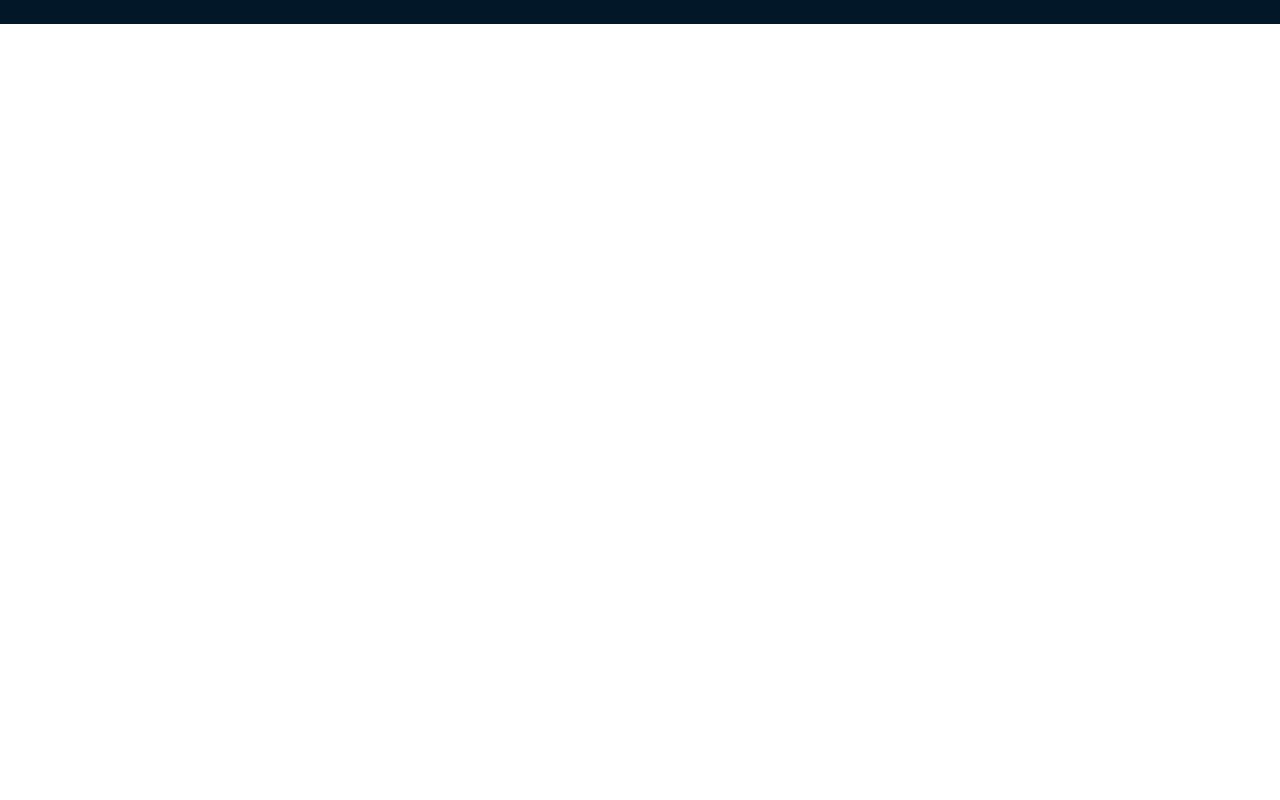
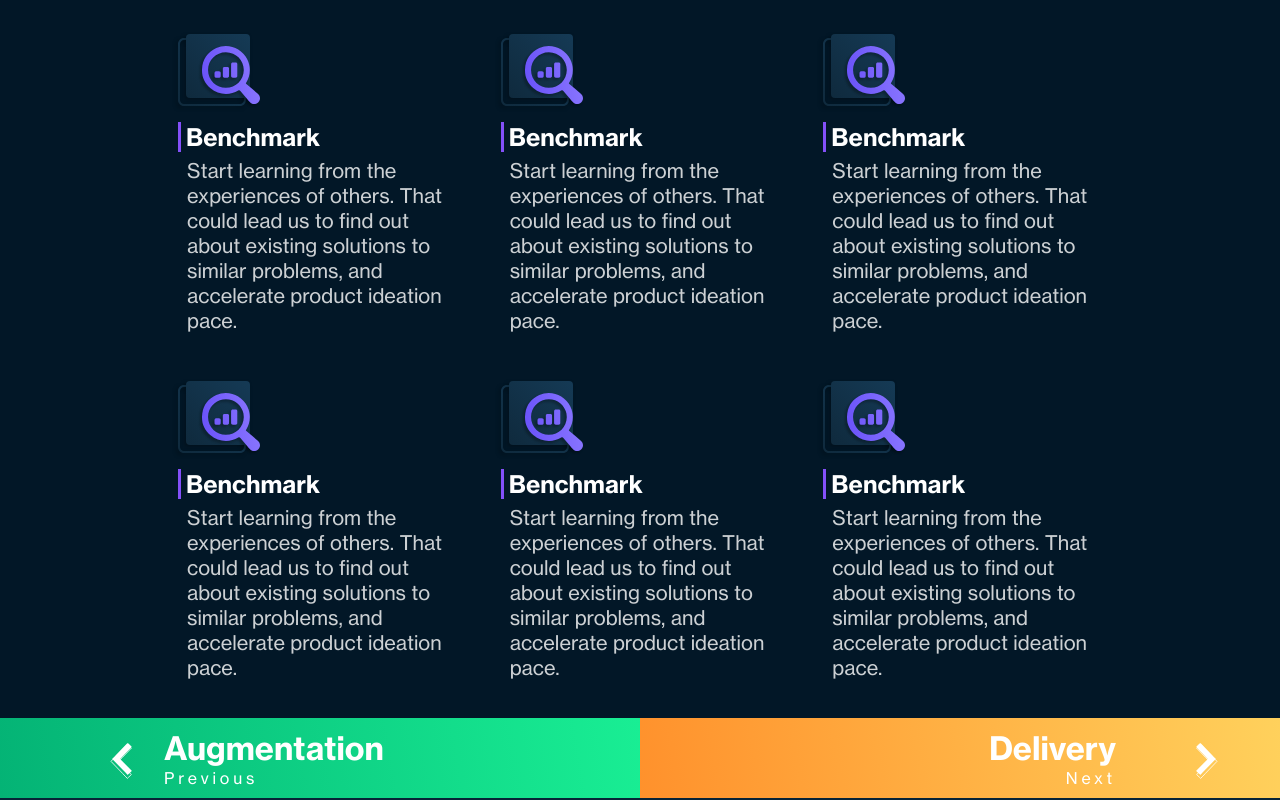
Before and after one commit to alexandreohara/brainn-lp, a React (Create React App) app: page /services/storming in a window 1280 px wide. Shown: the part 860-1660 px from the top of the page. Before the commit the page ends 884 px from the top, so only its background shows below. Built offline with nearby package versions, Linux system fonts and the light colour scheme; a small style sheet from the web is missing.

Commit message:
Add services aspects, navbuttons and footer

```diff
--- a/src/components/ServiceAspect.tsx
+++ b/src/components/ServiceAspect.tsx
@@ -12,7 +12,6 @@ interface ServiceAspectProps {
 
 const StyledServiceAspect = styled.div`
   padding: 8px;
-  max-width: 21vw;
 `;
 
 const StyledTitleWithLeftBorder = styled.div.attrs((props: any) => ({
--- a/src/components/ServiceNavButton.tsx
+++ b/src/components/ServiceNavButton.tsx
@@ -66,9 +66,7 @@ export const ServiceNavButton = (props: ServiceNavButtonProps) => {
               </StyledNextContent>
             </Col>
             <Col xs={3}>
-              <div>
-                <StyledNextImg src={RightArrow} />
-              </div>
+              <StyledNextImg src={RightArrow} />
             </Col>
           </>
         ) : (
--- a/src/pages/Storming.tsx
+++ b/src/pages/Storming.tsx
@@ -3,10 +3,18 @@ import React from 'react';
 import { Col, Row } from 'react-flexbox-grid';
 import styled from 'styled-components';
 import Storming from 'assets/images/Storming.svg';
+import { ServiceAspect } from 'components/ServiceAspect';
+import BenchmarkIcon from 'assets/icons/BenchmarkIcon.svg';
+import { Footer } from 'components/Footer';
+import { ServiceNavButton } from 'components/ServiceNavButton';
 
 const StyledHeader = styled.div`
   background: ${Gradients.lightBlue};
   padding: 0 164px;
+
+  @media (max-width: 767px) {
+    padding: 0 20px;
+  }
 `;
 
 const StyledServices = styled.div`
@@ -33,15 +41,16 @@ const StyledStormingShadow = styled.div`
 `;
 
 const StyledHeaderText = styled.div`
-  /* width: fit-content;
-  margin-left: auto;
-  margin-right: auto; */
   margin-bottom: 32px;
 `;
 
 const StyledContentWrapper = styled.div`
   background-color: ${Colors.black};
   padding: 0 164px;
+
+  @media (max-width: 767px) {
+    padding: 0 20px;
+  }
 `;
 
 const StyledPhrase = styled.div`
@@ -75,6 +84,22 @@ const StyledHowWeDoShadow = styled.div`
   left: 6px;
 `;
 
+const StyledServiceAspect = styled(Col)`
+  margin-bottom: 30px;
+`;
+
+const StyledFooterWrapper = styled.div`
+  background-color: #072337;
+`;
+
+const StyledNavButtonCol = styled(Col)`
+  padding: 0;
+`;
+
+const StyledNavButtonRow = styled(Row)`
+  margin: 0;
+`;
+
 const StormingPage = () => {
   return (
     <>
@@ -102,13 +127,93 @@ const StormingPage = () => {
             The idea that works.
           </StyledHighlightedPhrase>
         </StyledPhrase>
+
         <StyledHowWeDoWrapper>
           <StyledHowWeDoPhrase>
             HOW WE DO
             <StyledHowWeDoShadow>HOW WE DO</StyledHowWeDoShadow>
           </StyledHowWeDoPhrase>
         </StyledHowWeDoWrapper>
+
+        <Row>
+          <StyledServiceAspect xs={12} sm={6} md={4}>
+            <ServiceAspect
+              color={Colors.purple}
+              icon={BenchmarkIcon}
+              title={'Benchmark'}
+              description={
+                'Start learning from the experiences of others. That could lead us to find out about existing solutions to similar problems, and accelerate product ideation pace.'
+              }
+            />
+          </StyledServiceAspect>
+          <StyledServiceAspect xs={12} sm={6} md={4}>
+            <ServiceAspect
+              color={Colors.purple}
+              icon={BenchmarkIcon}
+              title={'Benchmark'}
+              description={
+                'Start learning from the experiences of others. That could lead us to find out about existing solutions to similar problems, and accelerate product ideation pace.'
+              }
+            />
+          </StyledServiceAspect>
+          <StyledServiceAspect xs={12} sm={6} md={4}>
+            <ServiceAspect
+              color={Colors.purple}
+              icon={BenchmarkIcon}
+              title={'Benchmark'}
+              description={
+                'Start learning from the experiences of others. That could lead us to find out about existing solutions to similar problems, and accelerate product ideation pace.'
+              }
+            />
+          </StyledServiceAspect>
+        </Row>
+
+        <Row>
+          <StyledServiceAspect xs={12} sm={6} md={4}>
+            <ServiceAspect
+              color={Colors.purple}
+              icon={BenchmarkIcon}
+              title={'Benchmark'}
+              description={
+                'Start learning from the experiences of others. That could lead us to find out about existing solutions to similar problems, and accelerate product ideation pace.'
+              }
+            />
+          </StyledServiceAspect>
+          <StyledServiceAspect xs={12} sm={6} md={4}>
+            <ServiceAspect
+              color={Colors.purple}
+              icon={BenchmarkIcon}
+              title={'Benchmark'}
+              description={
+                'Start learning from the experiences of others. That could lead us to find out about existing solutions to similar problems, and accelerate product ideation pace.'
+              }
+            />
+          </StyledServiceAspect>
+          <StyledServiceAspect xs={12} sm={6} md={4}>
+            <ServiceAspect
+              color={Colors.purple}
+              icon={BenchmarkIcon}
+              title={'Benchmark'}
+              description={
+                'Start learning from the experiences of others. That could lead us to find out about existing solutions to similar problems, and accelerate product ideation pace.'
+              }
+            />
+          </StyledServiceAspect>
+        </Row>
       </StyledContentWrapper>
+
+      <StyledNavButtonRow>
+        <StyledNavButtonCol xs={6}>
+          <ServiceNavButton title={'Augmentation'} color={Gradients.green} />
+        </StyledNavButtonCol>
+        <StyledNavButtonCol xs={6}>
+          <ServiceNavButton title={'Delivery'} color={Gradients.yellow} next />
+        </StyledNavButtonCol>
+      </StyledNavButtonRow>
+
+      <StyledFooterWrapper>
+        <Footer />
+      </StyledFooterWrapper>
     </>
   );
 };
```
